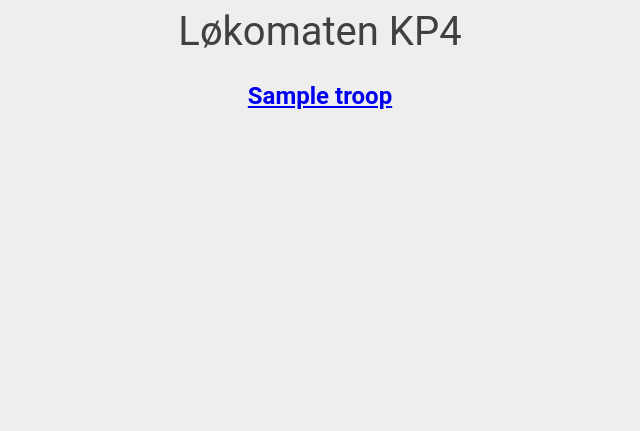
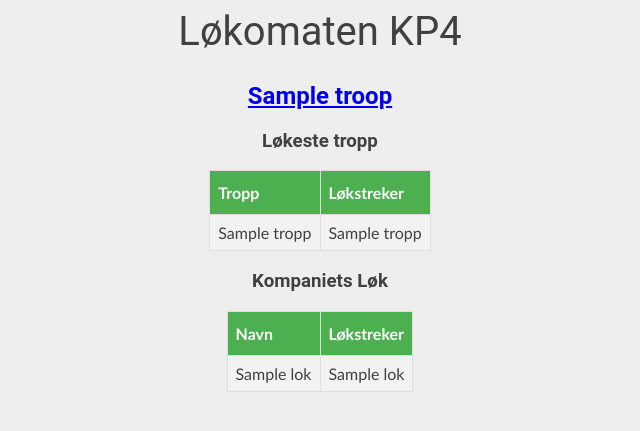
Before and after one commit to torjeikenes/Lokomaten, a Flask app: template templates/start.html in a window 1280 px wide. Shown: the top 431 px of the page, without its empty margins (320-960 px from the left). Run offline with Flask 2, Linux system fonts and the light colour scheme; the template is opened without the code that fills it: most values are stand-ins (such as "Sample title", 1, 10 or a date in 2020).

Commit message:
oversikt over alle tropper

```diff
--- a/app.py
+++ b/app.py
@@ -6,8 +6,9 @@ import datetime
 import operator
 import os
 
+
 path = '/home/lokomaten/mysite/troops/'
-#path = '/home/torje/github/lokomat/troops/'
+path = '/home/torje/github/lokomat/troops/'
 
 def pastWeeks(d, uke):
     weeks = {}
@@ -19,9 +20,6 @@ def pastWeeks(d, uke):
             weeks[i] = lok
         except ValueError:
                 print("No submissions", file=sys.stdout)
-
-        #weeks[i] = lok
-
     return weeks
 
 def ukasLok(d, week):
@@ -33,8 +31,8 @@ def ukasLok(d, week):
                 ukas[i['navn']] += int(i['antall'])
             else:
                 ukas[i['navn']] = int(i['antall'])
+    return ukas
 
-    return ukas
 
 def ukasStreker(d, week):
     streker = []
@@ -78,6 +76,24 @@ def findTroops():
     print(troops, file=sys.stdout)
     return troops
 
+def lokTropp():
+    troops = {}
+    for file in os.listdir(path):
+        troop = os.path.splitext(file)[0]
+        data=readFile(path+file)
+        troops[troop] = 0
+        for i in data:
+            troops[troop] += int(i['antall'])
+    print(troops, file=sys.stdout)
+    return troops
+
+def topLok():
+    total = {}
+    for file in os.listdir(path):
+        troop = os.path.splitext(file)[0]
+        data=readFile(path+file)
+        total.update(findTotal(data))
+    return total
 
 app = Flask(__name__)
 app.config['SECRET_KEY'] = 'hemmelig'
@@ -85,8 +101,10 @@ app.config['SECRET_KEY'] = 'hemmelig'
 
 @app.route('/')
 def index():
+    tropp = lokTropp()
     troops = findTroops()
-    return render_template('start.html', troops=troops)
+    lok = topLok()
+    return render_template('start.html', lok=lok, troops=troops, tropp=tropp)
 
 @app.route('/<tropp>')
 def tropp(tropp):
--- a/templates/start.html
+++ b/templates/start.html
@@ -7,6 +7,38 @@
 <h2><a href="/{{ t }}">{{ t }}</a></h2>
 {% endfor %}
 
+<h3>Løkeste tropp</h3>
+
+<table id="totalt" class="center">
+  <tr>
+    <th>Tropp</th>
+    <th>Løkstreker</th>
+  </tr>
+
+{% for tr in tropp %}
+  <tr>
+    <td>{{ tr }}</th>
+    <td>{{ tropp[tr] }}</th>
+  </tr>
+{% endfor %}
+</table>
+
+<h3>Kompaniets Løk</h3>
+
+<table id="totalt" class="center">
+  <tr>
+    <th>Navn</th>
+    <th>Løkstreker</th>
+  </tr>
+
+{% for l in lok %}
+  <tr>
+    <td>{{ l }}</th>
+    <td>{{ lok[l] }}</th>
+  </tr>
+{% endfor %}
+</table>
+
 
 
 {% endblock %}
```
